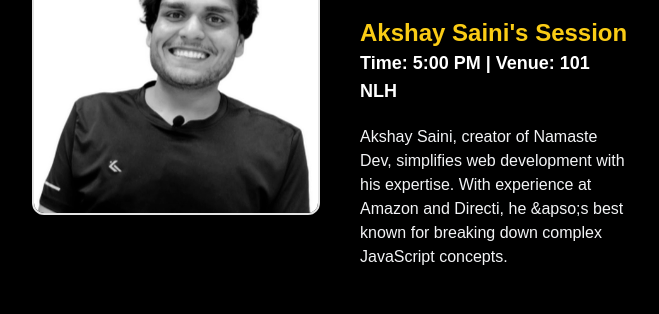
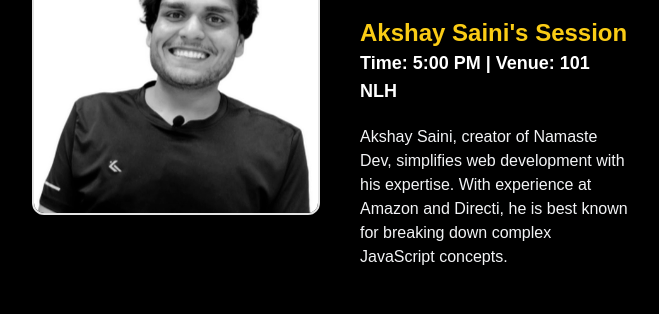
Before and after one commit to deevee47/bulletproof, a Next.js app: page / in a window 1280 px wide. Shown: the part 980-1294 px from the top of the page, without its empty margins (309-968 px from the left). Built offline with nearby package versions, Linux system fonts and the light colour scheme.

Commit message:
fixed, deploy kardo

```diff
--- a/src/components/Card.jsx
+++ b/src/components/Card.jsx
@@ -31,7 +31,7 @@ function Events() {
             <p className="mt-5 text-sm sm:text-base text-gray-100">
               Akshay Saini, creator of Namaste Dev, simplifies web development
               with his expertise. With experience at Amazon and Directi,
-              he &apso;s best known for breaking down complex JavaScript
+              he is best known for breaking down complex JavaScript
               concepts.
             </p>
           </div>
```
